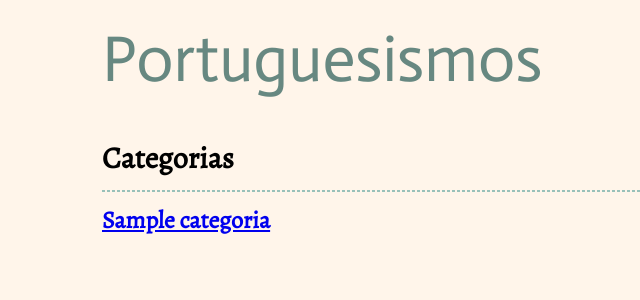
After one commit to magalilemes/portuguesismos, a Django app: page /categorias/ in a window 1280 px wide. The commit adds this page. Shown: the top 300 px of the page, without its empty margins (18-658 px from the left). Run offline with Django 3.2, Linux system fonts and the light colour scheme; tables that the repository leaves empty hold one stand-in row (values such as "Sample post").

Commit message:
Categorias e suas páginas

```diff
--- a/dicionario/models.py
+++ b/dicionario/models.py
@@ -12,8 +12,13 @@ class ClasseGramatical(models.Model):
 class Categoria(models.Model):
     nome = models.CharField(max_length=100)
 
+    slug = models.SlugField(null=False, unique=True)
+
     def __str__(self):
         return self.nome
+
+    def get_absolute_url(self):
+        return reverse('categoria-detail', kwargs={"slug": self.slug})
 
 class Termo(models.Model):
     """Modelo representando um termo estrangeiro."""
--- a/dicionario/static/style.css
+++ b/dicionario/static/style.css
@@ -9,7 +9,7 @@ body{
     top: 50%;
     left: 50%;
     transform: translate(-50%, -50%);
-}
+=}
 hr{
     border: 1px dashed #99C1B9;
 }
--- /dev/null
+++ b/dicionario/templates/categoria.html
@@ -0,0 +1,31 @@
+{% extends "base.html" %}
+{% block style %}
+body{
+    position: relative;
+    margin: auto;
+}
+li{
+    list-style-type: none;
+}
+.resultado{
+    width: 85%;
+    margin: 20px 120px;
+    font-family: 'Alegreya', serif;
+    font-size: 24px;
+}
+#titulo{
+    margin: 20px 0 40px 120px;
+}
+{% endblock %}
+{% block content %}
+<header>
+    <div id="titulo">Portuguesismos</div>
+</header>
+<div class="resultado">
+    <div style="font-size: 30px;"><b>Categorias</div>
+    <hr>
+    {% for categoria in object_list %}
+    <li><a href="{{ categoria.get_absolute_url }}">{{ categoria.nome }}</a></li><br>
+    {% endfor %}
+</div>
+{% endblock %}
--- a/dicionario/urls.py
+++ b/dicionario/urls.py
@@ -4,5 +4,7 @@ from . import views
 urlpatterns = [
     path('', views.Home, name='home'),
     path('busca/', views.BuscaView.as_view(), name='busca'),
-    path('dicionario/<slug:slug>', views.TermoDetailView.as_view(), name="termo-detail"),
+    path('dicionario/<slug:slug>', views.TermoDetailView.as_view(), name='termo-detail'),
+    path('categorias/', views.CategoriaView.as_view(), name='categorias'),
+    path('categorias/<slug:slug>', views.CategoriaDetailView.as_view(), name='categoria-detail'),
 ]
--- a/dicionario/views.py
+++ b/dicionario/views.py
@@ -1,5 +1,5 @@
 from django.views import generic
-from .models import Termo
+from .models import Categoria, Termo
 from django.shortcuts import render
 from django.db.models import Q
 from django.shortcuts import get_object_or_404
@@ -20,3 +20,16 @@ class BuscaView(generic.ListView):
         object_list = Termo.objects.filter(Q(termo__icontains=query))
 
         return object_list
+
+class CategoriaView(generic.ListView):
+    model = Categoria
+    template_name = 'categoria.html'
+
+class CategoriaDetailView(generic.DetailView):
+    model = Categoria
+    template_name = 'categoria_detail.html'
+
+    def get_context_data(self, **kwargs):
+        context = super().get_context_data(**kwargs)
+        context['termos'] = Termo.objects.filter(categoria=self.object).order_by('termo')
+        return context
```
Also changed, not shown: dicionario/templates/categoria_detail.html (added, +35 -0 lines), dicionario/templates/termo_detail.html (+18 -13 lines), dicionario/migrations/0007_categoria_slug.py (added), dicionario/migrations/0008_auto_20211223_1659.py (added), dicionario/migrations/0009_remove_categoria_slug.py (added), dicionario/migrations/0010_categoria_slug.py (added), dicionario/migrations/0011_auto_20211223_1755.py (added), 1 other file.
